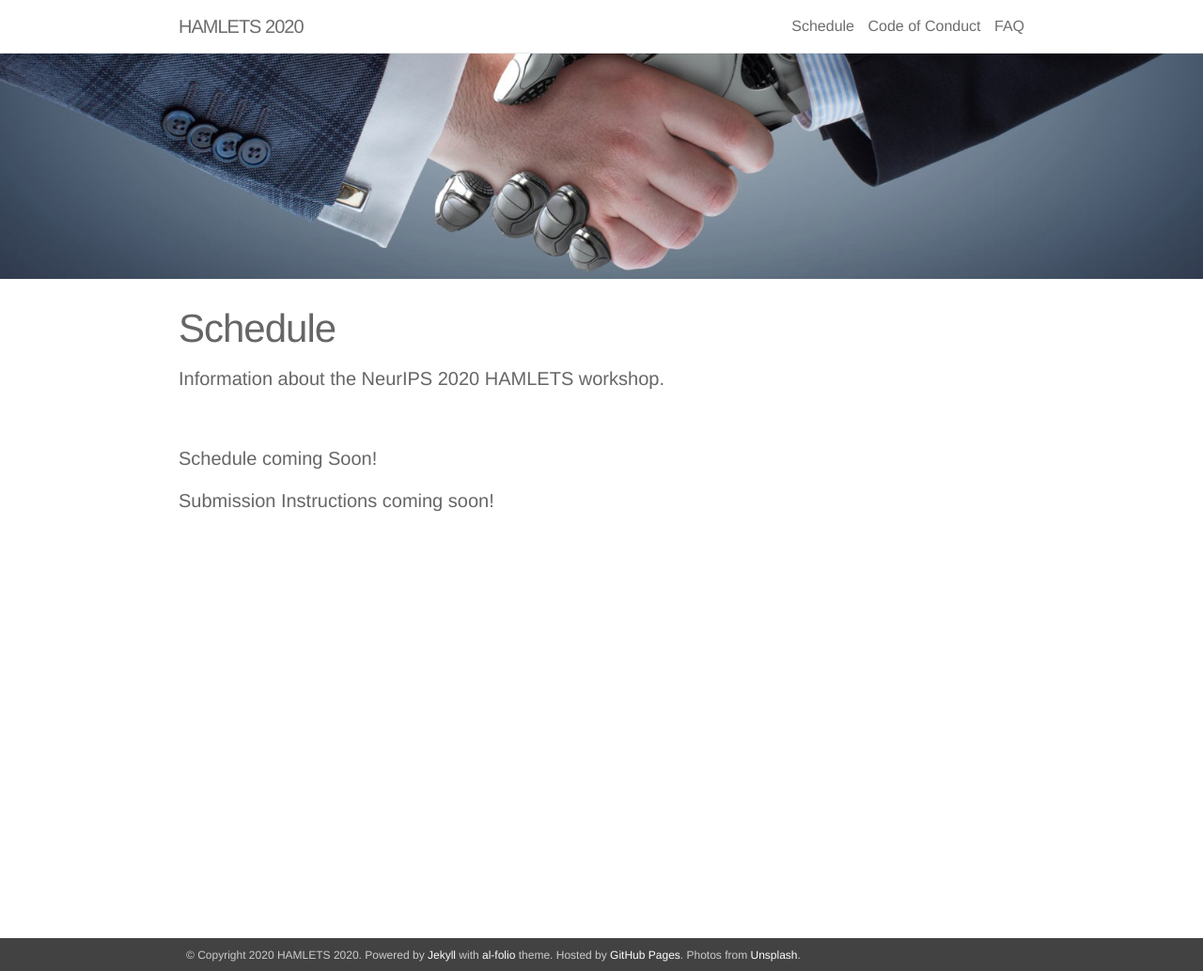
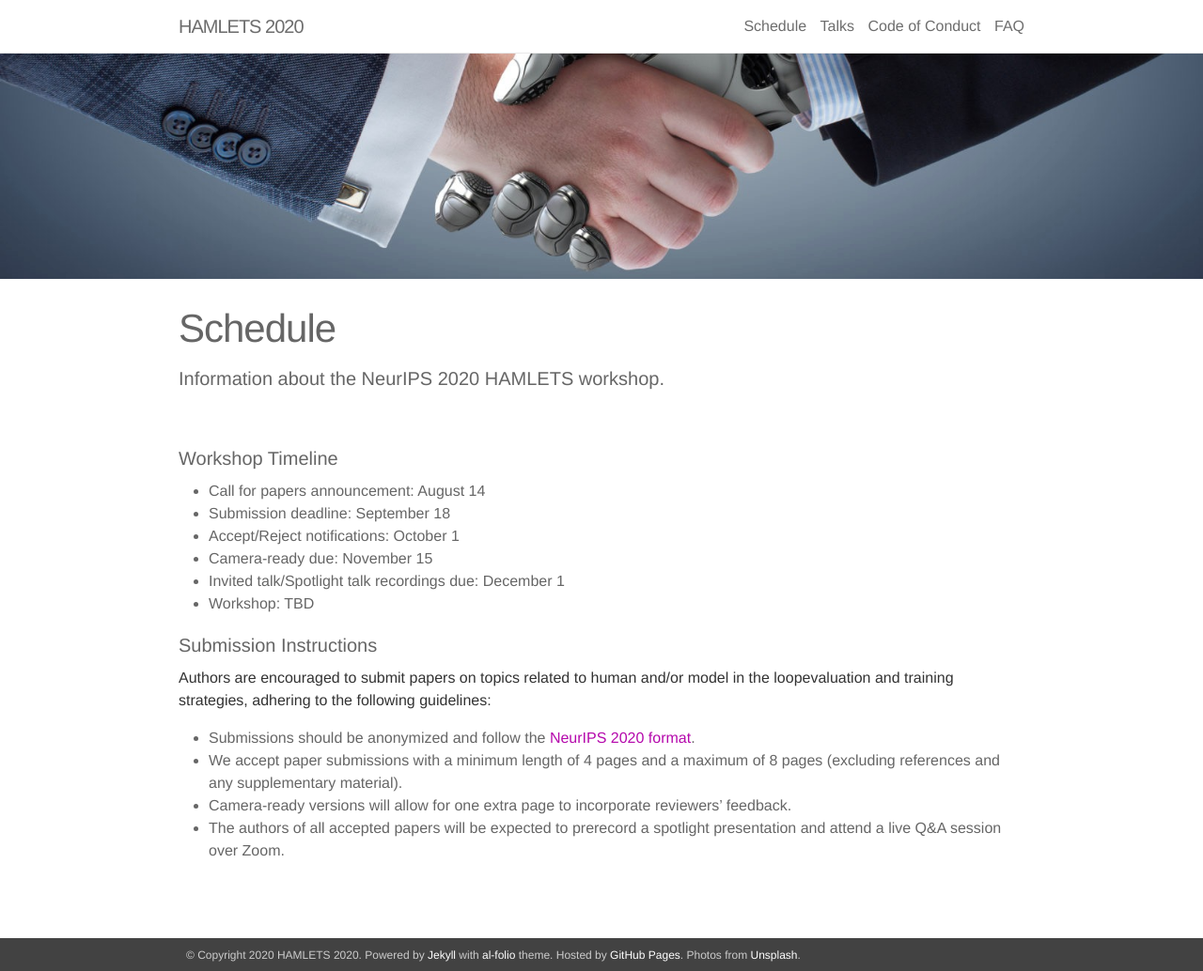
Before and after one commit to hamlets-workshop/hamlets-workshop.github.io, a Jekyll site: the page built from _pages/04_schedule.md, in a window 1280 px wide and 1034 px high. Shown: the whole window at 94% size. Built offline with Jekyll 4.4.1, drawn with Linux system fonts in a browser that asks for light colours; nearby versions of some CDN libraries.

Commit message:
updating schedule

```diff
--- a/_pages/04_schedule.md
+++ b/_pages/04_schedule.md
@@ -1,10 +1,24 @@
 ---
 layout: page
-permalink: /neurips2020/
+permalink: /schedule/
 title: Schedule
 description: Information about the NeurIPS 2020 HAMLETS workshop.
 ---
 
-#### Schedule coming Soon!
+#### Workshop Timeline
 
-#### Submission Instructions coming soon!
+* Call for papers announcement: August 14
+* Submission deadline: September 18
+* Accept/Reject notifications: October 1
+* Camera-ready due: November 15
+* Invited talk/Spotlight talk recordings due: December 1
+* Workshop: TBD
+
+#### Submission Instructions
+
+Authors are encouraged to submit papers on topics related to human and/or model in the loopevaluation and training strategies, adhering to the following guidelines:
+
+* Submissions should be anonymized and follow the [NeurIPS 2020 format](https://nips.cc/Conferences/2020/PaperInformation/StyleFiles).
+* We accept paper submissions with a minimum length of 4 pages and a maximum of 8 pages (excluding references and any supplementary material).
+* Camera-ready versions will allow for one extra page to incorporate reviewers’ feedback.
+* The authors of all accepted papers will be expected to prerecord a spotlight presentation and attend a live Q&A session over Zoom.
```
Also changed, not shown: _pages/05_speakers.md (added, +8 -0 lines), _pages/07_faq.md (+4 -9 lines).
